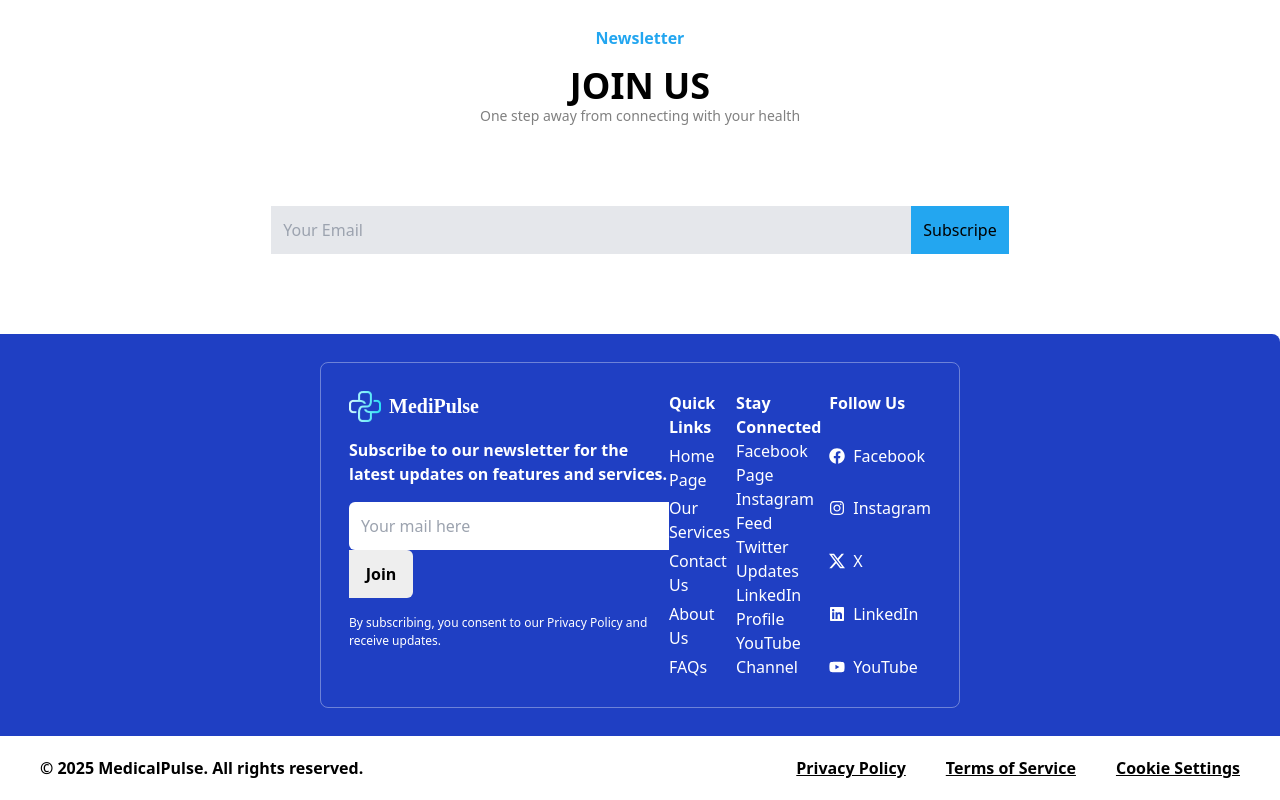
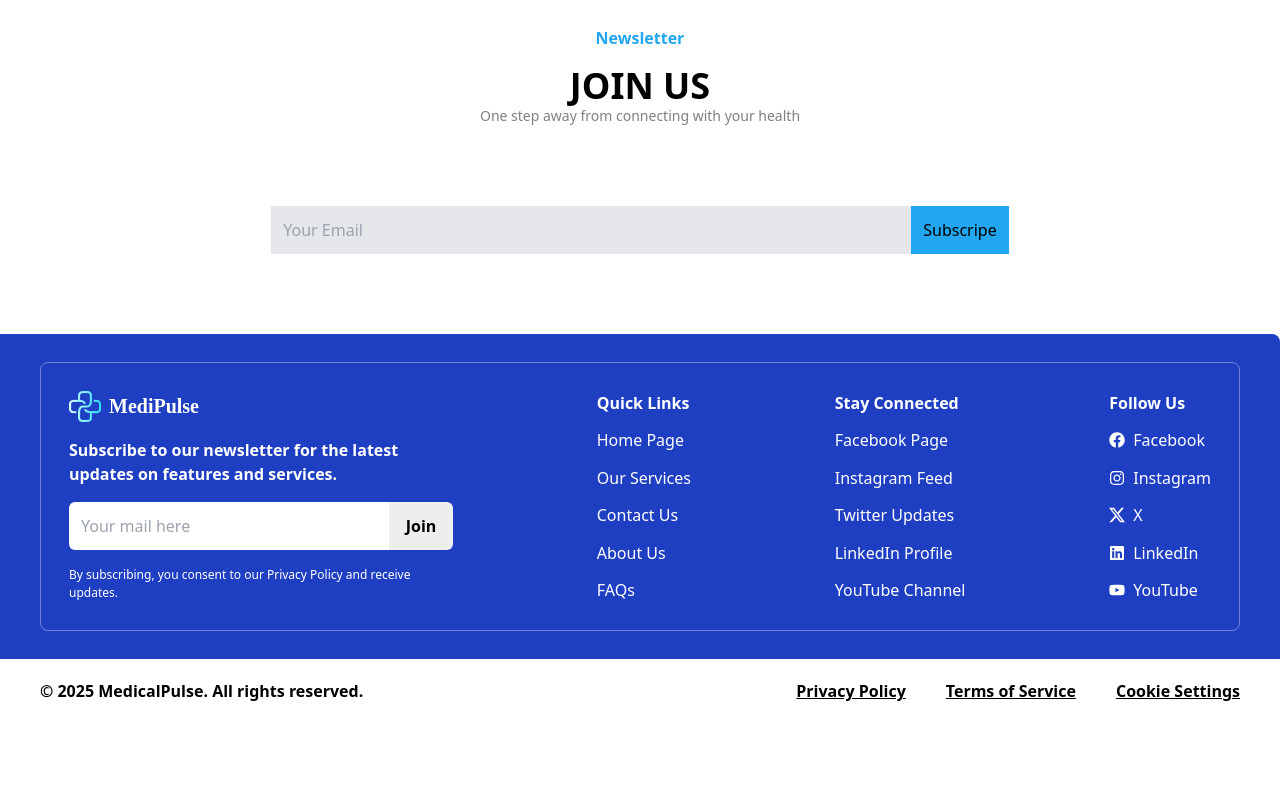
Before and after one commit to moshaosama/Graduation_Project, a React (Vite) app: page / in a window 1280 px wide. Shown: the part 4421-5221 px from the top of the page. After the commit the page ends 5144 px from the top, so only its background shows below. Built offline with nearby package versions, Linux system fonts and the light colour scheme; no server answers.

Commit message:
modified: Footer.tsx

```diff
--- a/src/Components/Footer.tsx
+++ b/src/Components/Footer.tsx
@@ -3,8 +3,8 @@ import { FaFacebook, FaInstagram, FaLinkedin, FaYoutube } from "react-icons/fa";
 
 const Footer = () => {
   return (
-    <div className="bg-[#1F3FC3]  w-full py-7 rounded-tr-lg text-white">
-      <div className="mx-80 max-sm:mx-5 border flex justify-between max-sm:flex-col max-sm:gap-8 border-[#ffffff59]  rounded-lg p-7 ">
+    <div className="bg-[#1F3FC3] w-full py-7 rounded-tr-lg text-white">
+      <div className="mx-80 max-sm:mx-5 border flex justify-between max-sm:flex-col max-sm:gap-8 max-2xl:mx-10 border-[#ffffff59]  rounded-lg p-7 ">
         <div className="flex flex-col gap-4 w-96 max-sm:w-80">
           <div className="flex gap-2 items-center">
             <img src="Vector.png" alt="" className="w-8 " loading="lazy" />
```
